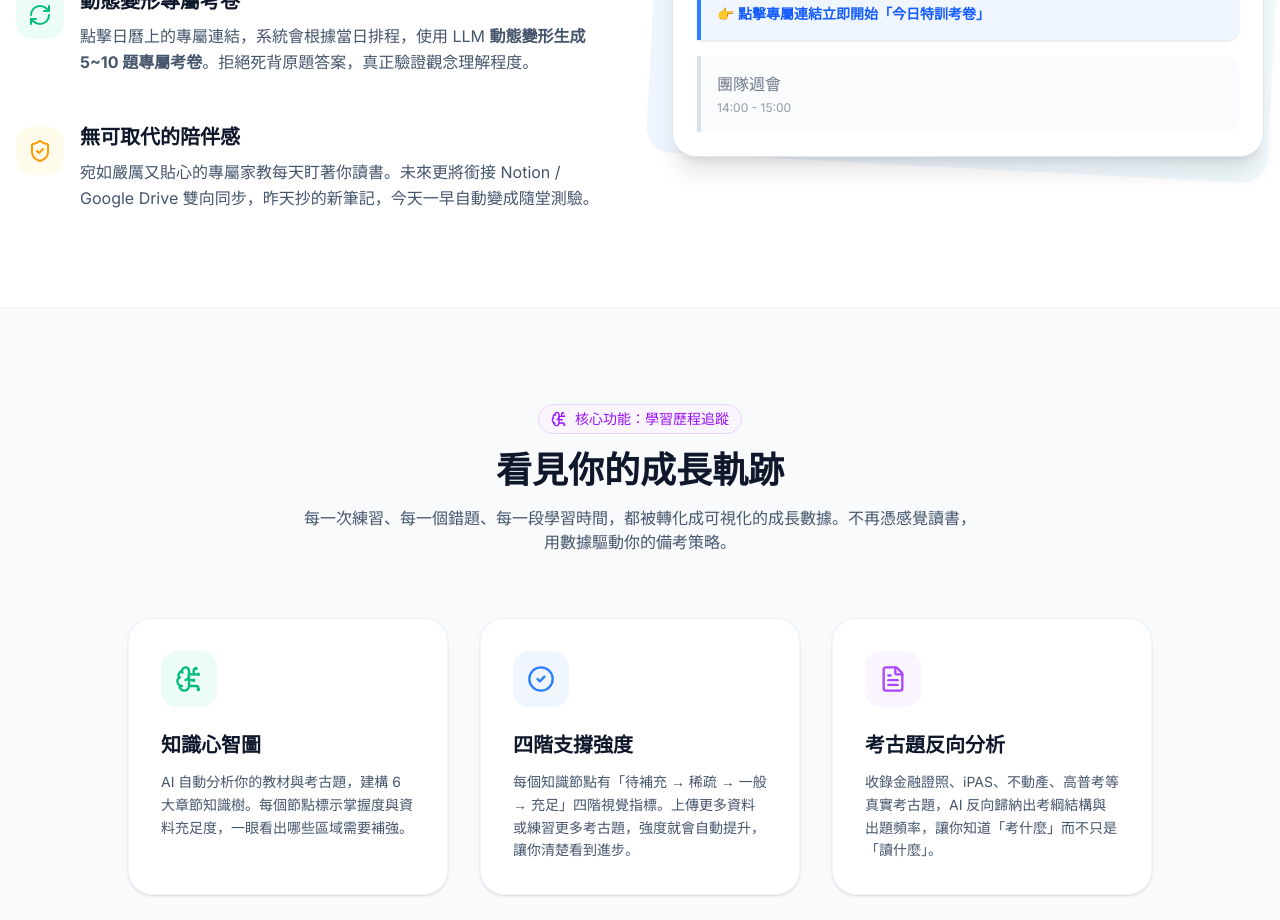
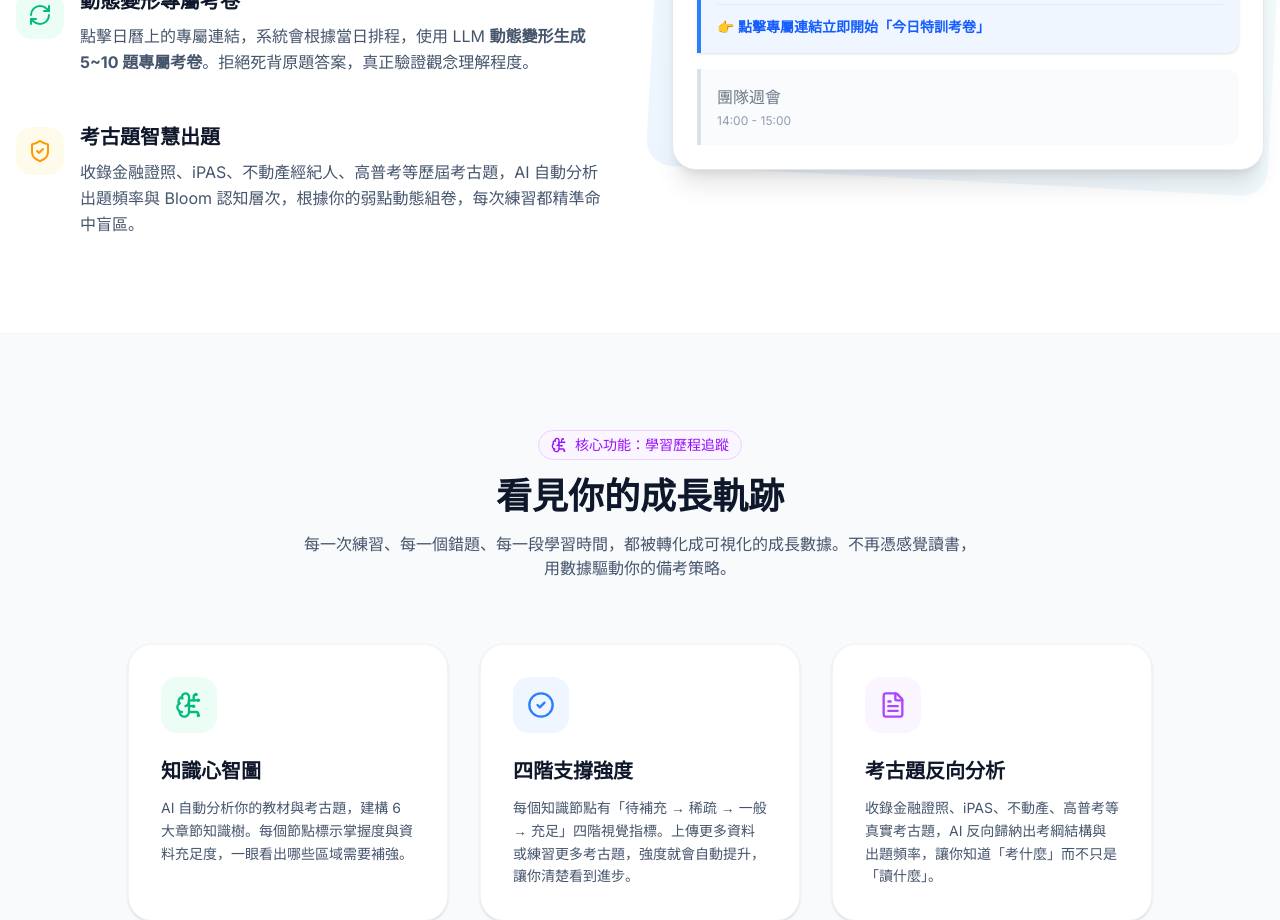
Before and after one commit to certimate-titi/certimate, a Next.js app in the folder frontend/: page / in a window 1280 px wide. Shown: the part 1900-2820 px from the top of the page. Built offline with nearby package versions, Linux system fonts and the light colour scheme; no server answers.

Commit message:
fix(landing): replace unimplemented Notion/Drive sync with real exam feature
Co-Authored-By: Claude Opus 4.6 (1M context) <noreply@anthropic.com>

```diff
--- a/frontend/app/page.tsx
+++ b/frontend/app/page.tsx
@@ -157,9 +157,9 @@ export default function LandingPage() {
                   </div>
                 </div>
                 <div>
-                  <h3 className="text-xl font-bold text-slate-900 mb-2">無可取代的陪伴感</h3>
+                  <h3 className="text-xl font-bold text-slate-900 mb-2">考古題智慧出題</h3>
                   <p className="text-slate-600 leading-relaxed">
-                    宛如嚴厲又貼心的專屬家教每天盯著你讀書。未來更將銜接 Notion / Google Drive 雙向同步，昨天抄的新筆記，今天一早自動變成隨堂測驗。
+                    收錄金融證照、iPAS、不動產經紀人、高普考等歷屆考古題，AI 自動分析出題頻率與 Bloom 認知層次，根據你的弱點動態組卷，每次練習都精準命中盲區。
                   </p>
                 </div>
               </div>
```
